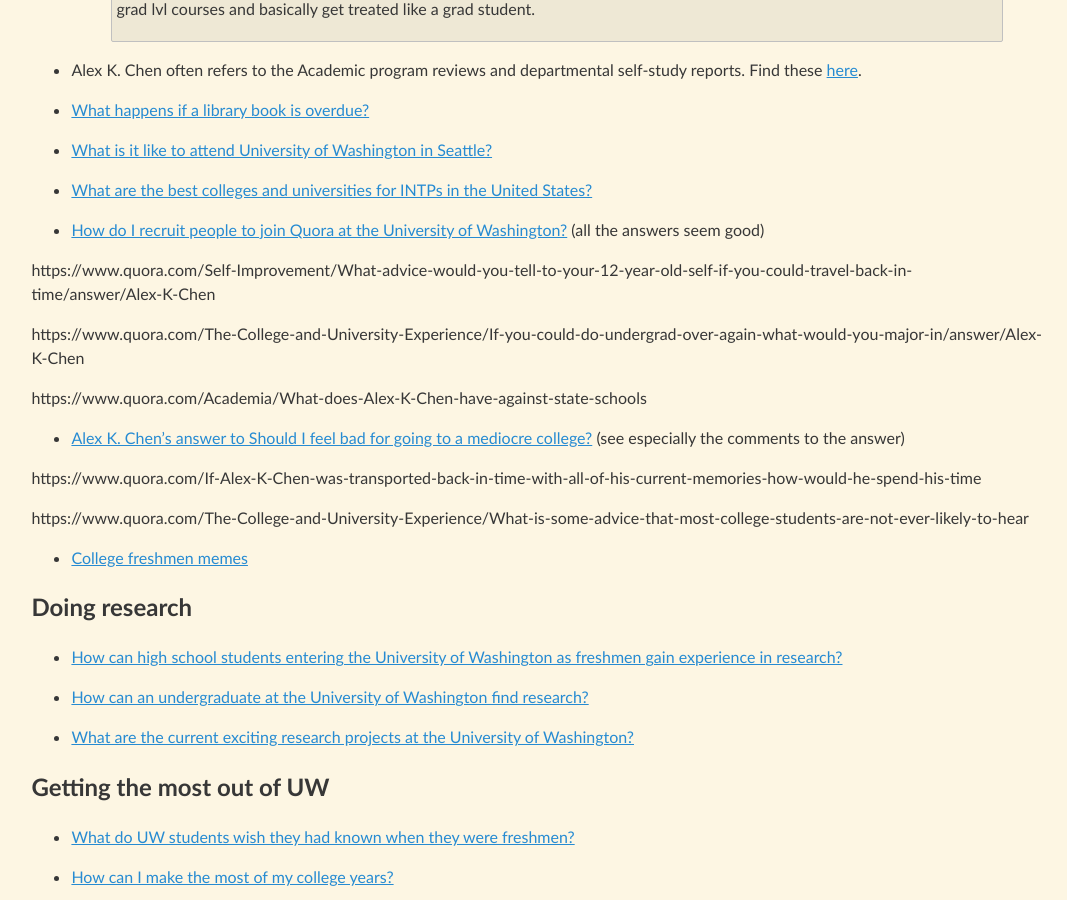
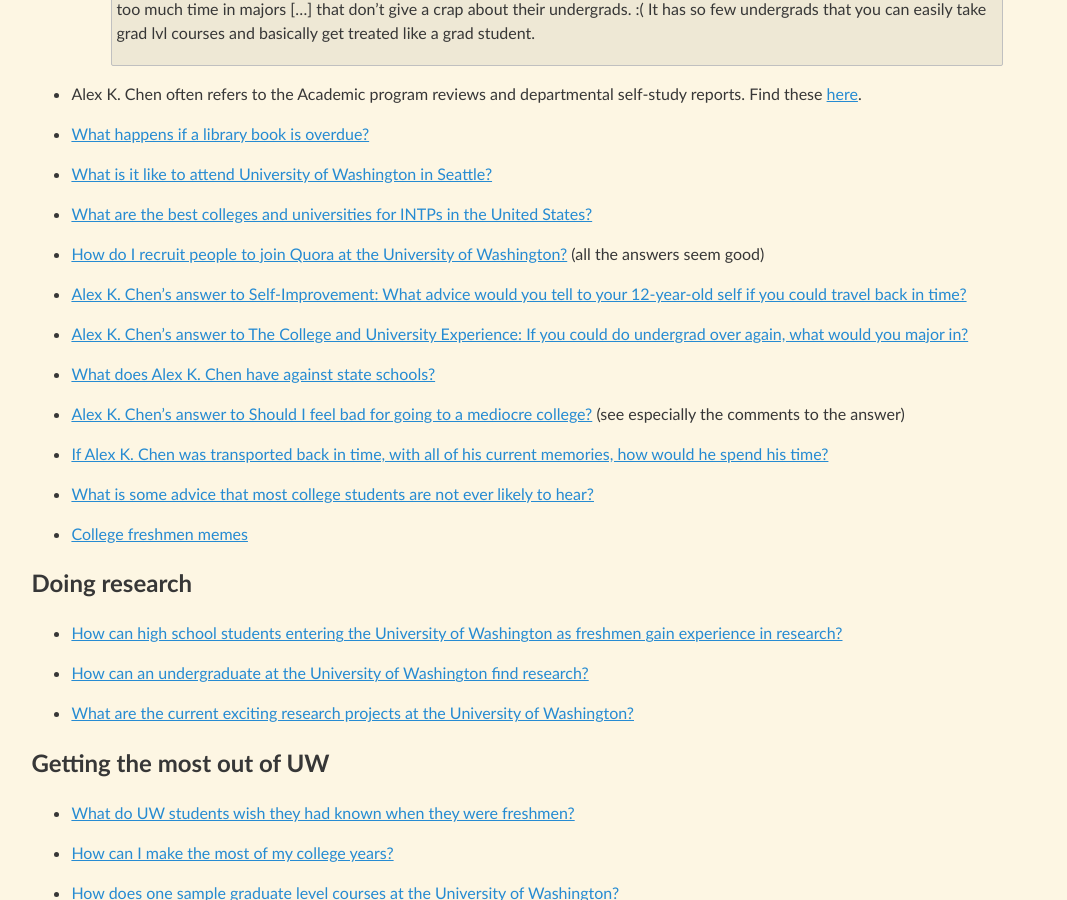
Before and after one commit to riceissa/abc, a Jekyll site: the page built from uw.markdown, in a window 1280 px wide and 900 px high, scrolled down 661 px. Shown: the whole window, without its empty margins (103-1170 px from the left). Built offline with Jekyll 4.4.1, drawn with Linux system fonts in a browser that asks for light colours; Markdown is read by kramdown in place of the engine named in the settings; some of the changed lines change nothing that is shown; some of the changed text lies outside the part shown.

Commit message:
fixed all links?

```diff
--- a/uw.markdown
+++ b/uw.markdown
@@ -7,7 +7,8 @@
 A collection of information about the University of Washington (and also
 college in general).
 Currently it’s [too easy to lose things on Quora](https://www.quora.com/How-do-people-find-posts-on-Quora-that-theyve-written-but-completely-forgotten-about), so I am posting here.
-Please let me know if there are any other good resources/if there are mistakes here.
+Please let me know if there are any other good resources or if there are mistakes here.
+(You can leave a comment [here](http://riceissa.wordpress.com/uw/) or email me at the reverse of moc.liamg@assiecir.)
 
 Note that on Quora, adding <code>/?share=1</code> to the end of the URL allows you to view *all* answers, not just the first one.
 
@@ -44,18 +45,18 @@
 
 
 
-https://www.quora.com/Self-Improvement/What-advice-would-you-tell-to-your-12-year-old-self-if-you-could-travel-back-in-time/answer/Alex-K-Chen
+- [Alex K. Chen’s answer to Self-Improvement: What advice would you tell to your 12-year-old self if you could travel back in time?](https://www.quora.com/Self-Improvement/What-advice-would-you-tell-to-your-12-year-old-self-if-you-could-travel-back-in-time/answer/Alex-K-Chen)
 
 
-https://www.quora.com/The-College-and-University-Experience/If-you-could-do-undergrad-over-again-what-would-you-major-in/answer/Alex-K-Chen
+- [Alex K. Chen’s answer to The College and University Experience: If you could do undergrad over again, what would you major in?](https://www.quora.com/The-College-and-University-Experience/If-you-could-do-undergrad-over-again-what-would-you-major-in/answer/Alex-K-Chen)
 
-https://www.quora.com/Academia/What-does-Alex-K-Chen-have-against-state-schools
+- [What does Alex K. Chen have against state schools?](https://www.quora.com/Academia/What-does-Alex-K-Chen-have-against-state-schools)
 
 - [Alex K. Chen’s answer to Should I feel bad for going to a mediocre college?](https://www.quora.com/Should-I-feel-bad-for-going-to-a-mediocre-college/answer/Alex-K-Chen) (see especially the comments to the answer)
 
-https://www.quora.com/If-Alex-K-Chen-was-transported-back-in-time-with-all-of-his-current-memories-how-would-he-spend-his-time
+- [If Alex K. Chen was transported back in time, with all of his current memories, how would he spend his time?](https://www.quora.com/If-Alex-K-Chen-was-transported-back-in-time-with-all-of-his-current-memories-how-would-he-spend-his-time)
 
-https://www.quora.com/The-College-and-University-Experience/What-is-some-advice-that-most-college-students-are-not-ever-likely-to-hear
+- [What is some advice that most college students are not ever likely to hear?](https://www.quora.com/The-College-and-University-Experience/What-is-some-advice-that-most-college-students-are-not-ever-likely-to-hear)
 
 - [College freshmen memes](http://www.quickmeme.com/College-Freshman)
 
```
